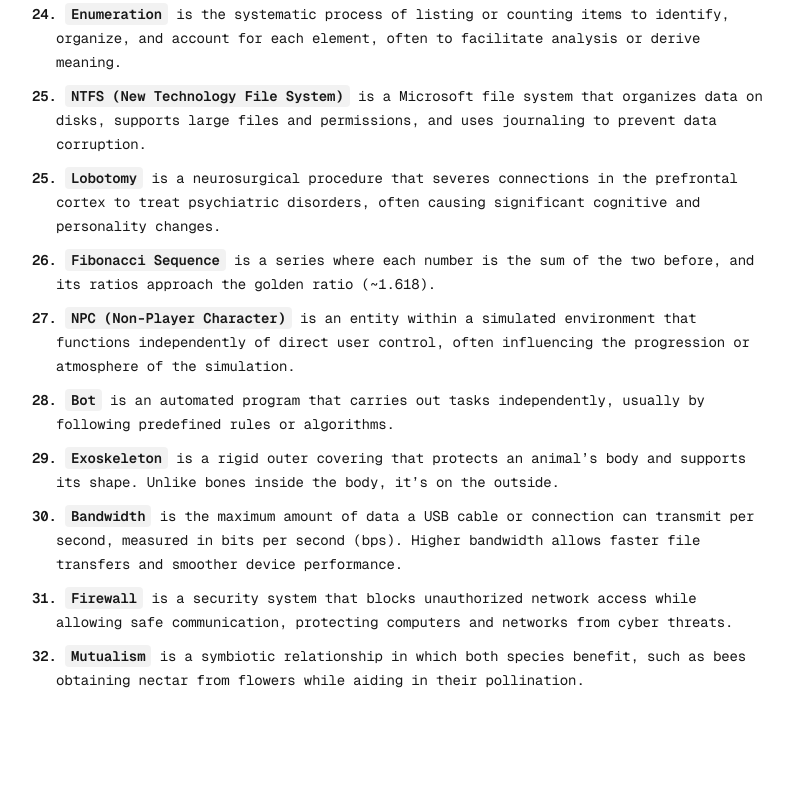
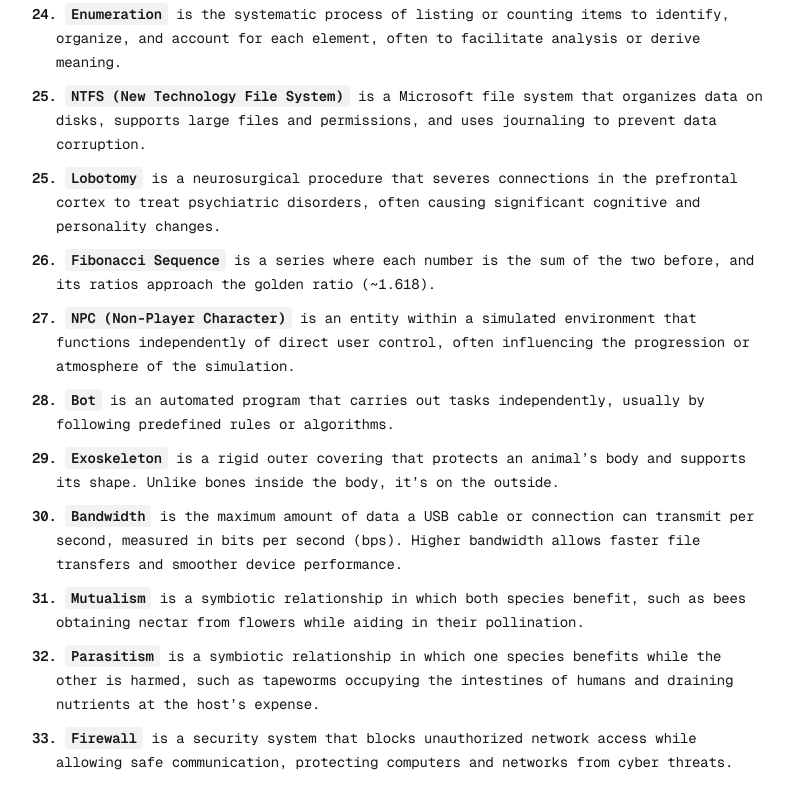
Before and after one commit to BrahimBoussada/mind-log, a Next.js app: page / in a window 1280 px wide. Shown: the part 1454-2254 px from the top of the page, without its empty margins (240-1033 px from the left). Before the commit the page ends 2172 px from the top, so only its background shows below. Built offline with nearby package versions, Linux system fonts and the light colour scheme.

Commit message:
log: 23-08-2025

```diff
--- a/src/app/page.tsx
+++ b/src/app/page.tsx
@@ -194,16 +194,23 @@ export default function Home() {
 
         <Note>
           <N>31. </N>
-          <Key>Firewall</Key> is a security system that blocks unauthorized
-          network access while allowing safe communication, protecting computers
-          and networks from cyber threats.
+          <Key>Mutualism</Key> is a symbiotic relationship in which both species
+          benefit, such as bees obtaining nectar from flowers while aiding in
+          their pollination.
         </Note>
 
         <Note>
           <N>32. </N>
-          <Key>Mutualism</Key> is a symbiotic relationship in which both species
-          benefit, such as bees obtaining nectar from flowers while aiding in
-          their pollination.
+          <Key>Parasitism</Key> is a symbiotic relationship in which one species
+          benefits while the other is harmed, such as tapeworms occupying the
+          intestines of humans and draining nutrients at the host’s expense.
+        </Note>
+
+        <Note>
+          <N>33. </N>
+          <Key>Firewall</Key> is a security system that blocks unauthorized
+          network access while allowing safe communication, protecting computers
+          and networks from cyber threats.
         </Note>
       </NoteWrapper>
     </Container>
```
